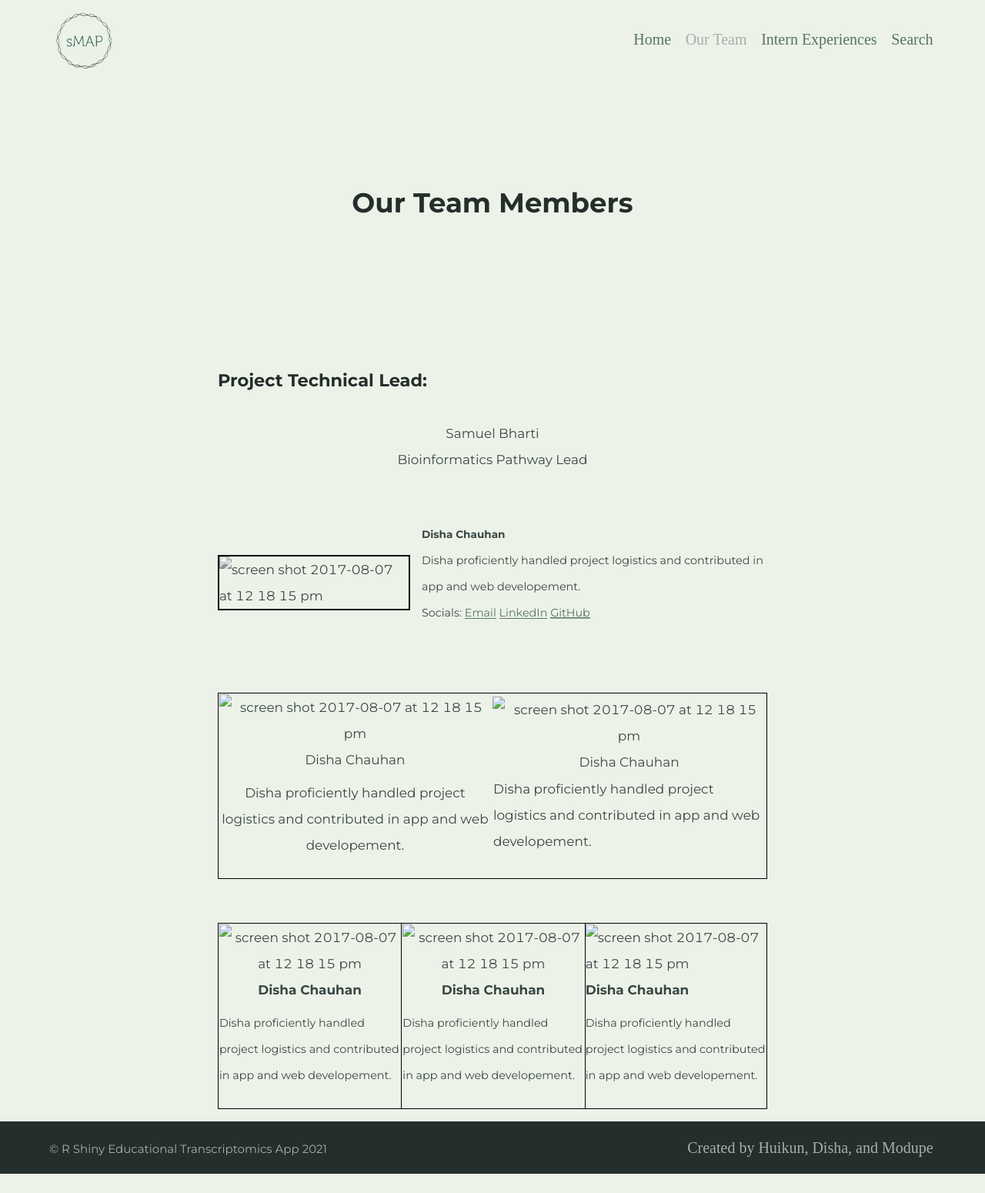
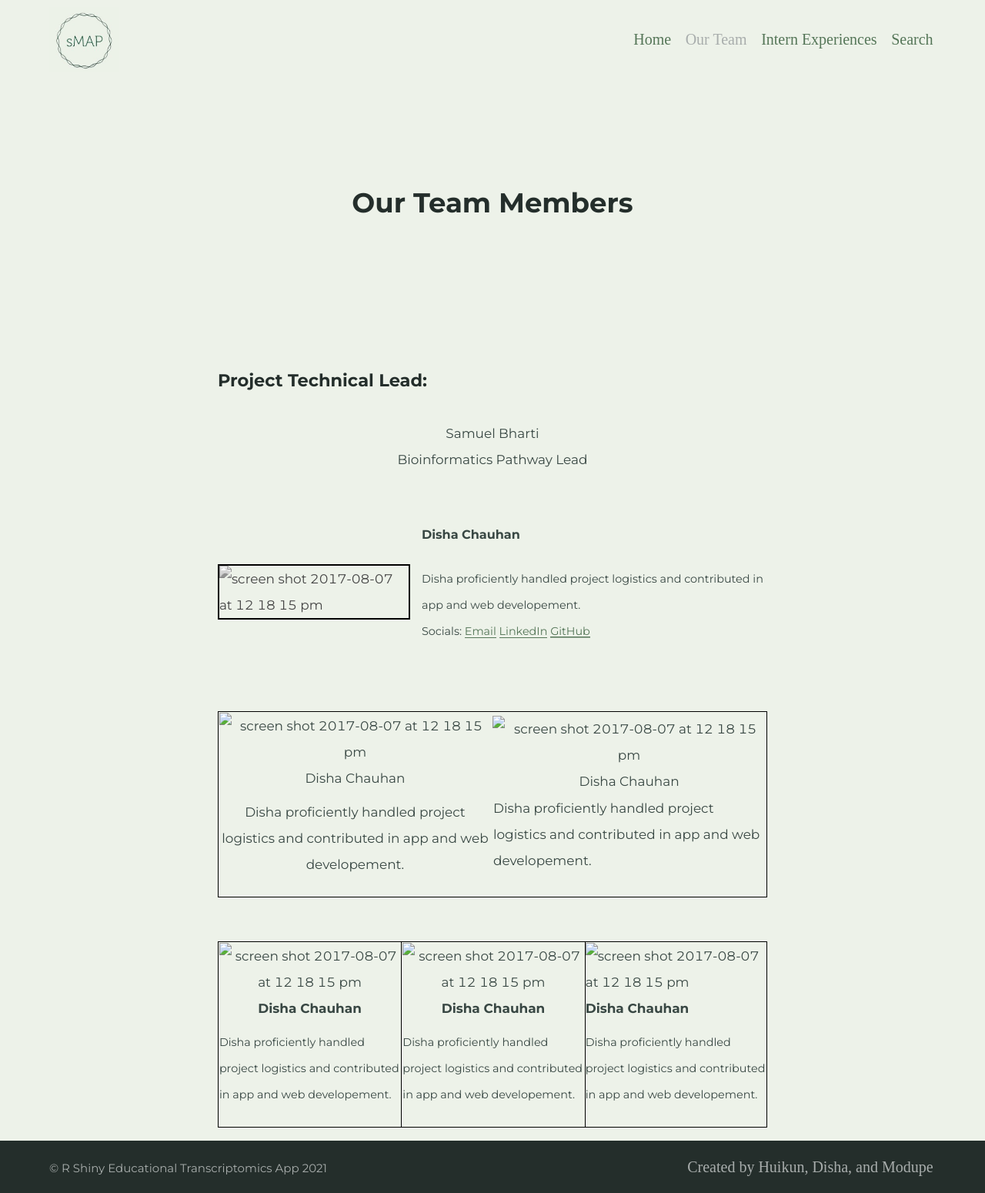
Before and after one commit to BI-STEM-Away/sMAP, a Jekyll site: the page built from ourTeam.md, in a window 1280 px wide. Shown: the whole page at 77% size. Built offline with Jekyll 4.4.1, drawn with Linux system fonts in a browser that asks for light colours; before the commit the page ends 1525 px from its top, so only the background shows below that.

Commit message:
Update ourTeam.md

```diff
--- a/ourTeam.md
+++ b/ourTeam.md
@@ -33,9 +33,10 @@ feature_text: |
       height="200" alt="screen shot 2017-08-07 at 12 18 15 pm"
       src="https://bi-stem-away.github.io/shiny_app_dev/images/Disha.jpeg">
       </td>
-      <td style="font-size:85%;padding:5px;">
-      <p style="margin-left:10px; text-align:left;padding:0;">
-      <span style="font-size:95%;"><strong>Disha Chauhan</strong></span><br>
+      <td style="padding:5px;">
+      <p style="font-size:95%; margin-left:10px; text-align:left;padding:0;">
+      <strong>Disha Chauhan</strong></p>
+      <p style="font-size:85%;margin-left:10px; text-align:left;padding:0;">
       Disha proficiently handled project logistics and contributed in app and web developement.<br>
       Socials:
       <a href="mailto:samuelbharti@gmail.com">Email</a>
```
